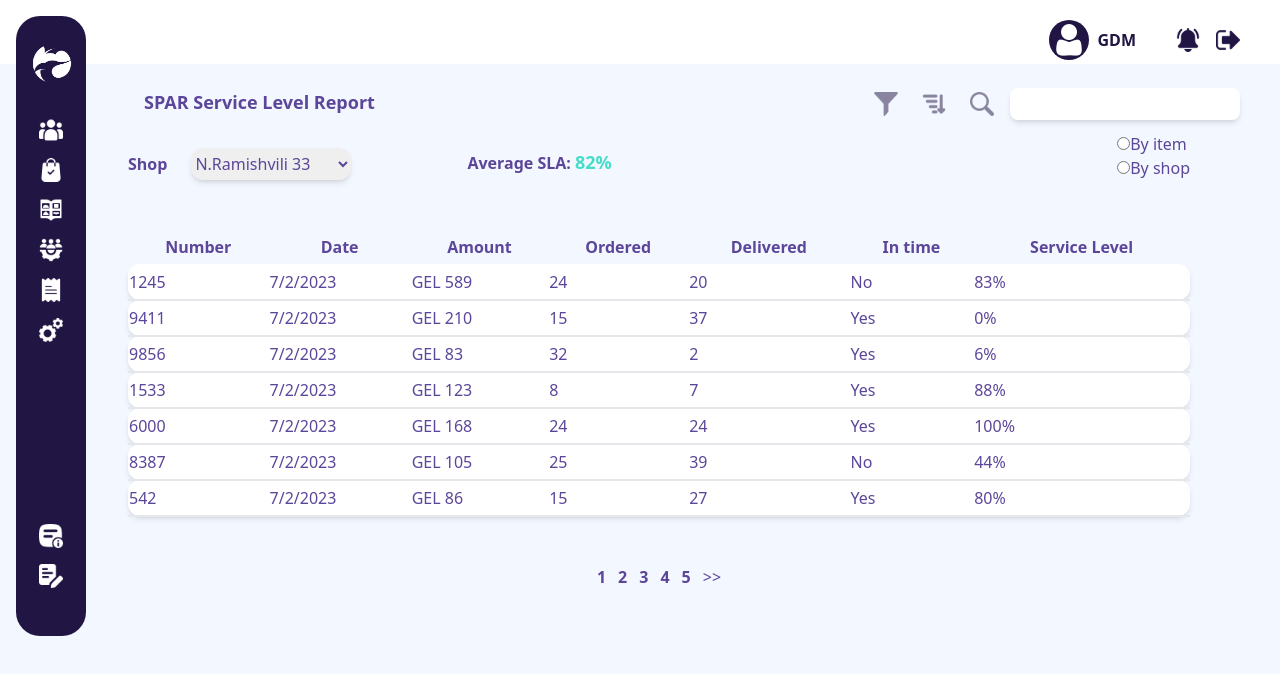
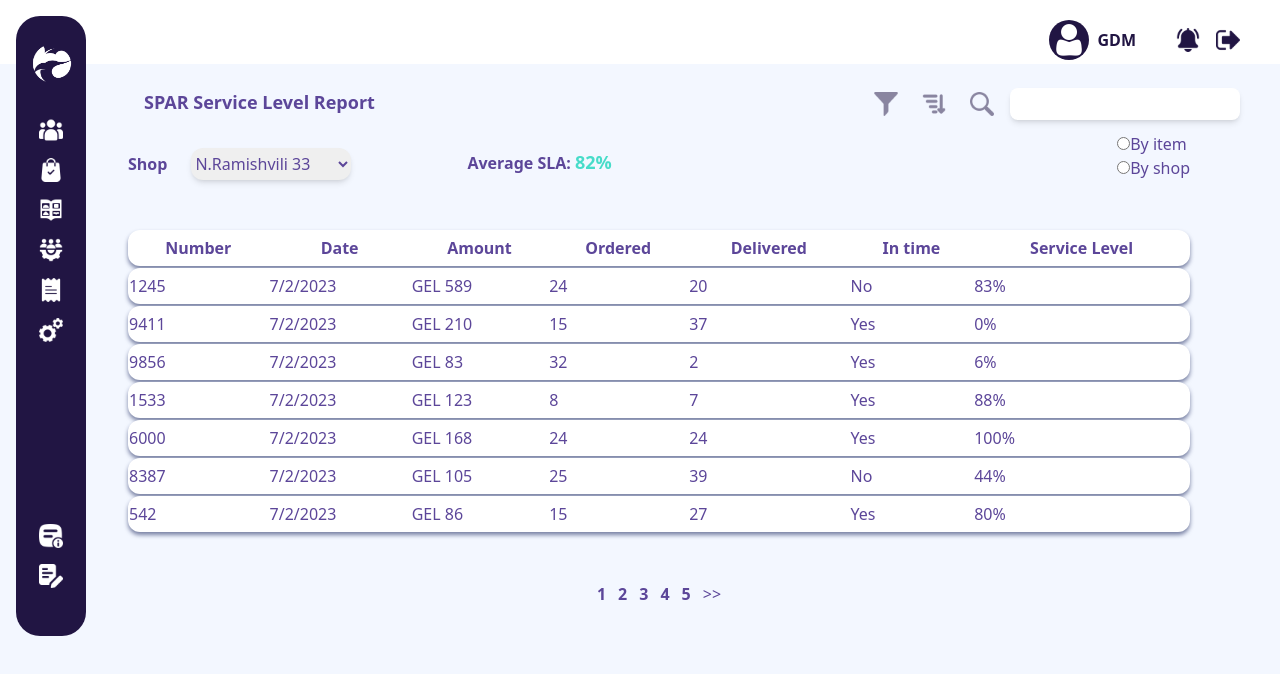
Before and after one commit to Alsandre/service-level, a React (Vite) app: page / in a window 1280 px wide. Shown: the top 674 px of the page. Built offline with nearby package versions, Linux system fonts and the light colour scheme.

Commit message:
fix: table spacing

```diff
--- a/src/components/footer/CustomerChat.tsx
+++ /dev/null
@@ -1,3 +0,0 @@
-export default function CustomerChat (): JSX.Element {
-    return <div></div>
-}
--- a/src/components/footer/Footer.tsx
+++ b/src/components/footer/Footer.tsx
@@ -1,8 +1,6 @@
-import CustomerChat from "./CustomerChat";
 
 
 export default function Footer (): JSX.Element {
     return <footer>
-    <CustomerChat />
   </footer>
 }
--- a/src/components/main/Table.tsx
+++ b/src/components/main/Table.tsx
@@ -9,27 +9,28 @@
     prepareRow,
     pageOptions,
     page,
-    state,
     gotoPage,
     previousPage,
     nextPage,
-    setPageSize,
     canPreviousPage,
     canNextPage,
-    visibleColumns,
   } = props;
 
   return (
     <div>
-      <table {...getTableProps()} className="w-full min-w-[700px]">
+      <table {...getTableProps()} className="w-full min-w-[700px] seperate-border border-spacing-y-[2px]">
         <thead className="h-9">
           {headerGroups.map((headerGroup) => (
-            <tr key={keyGen()} {...headerGroup.getHeaderGroupProps()}>
+            <tr
+              key={keyGen()}
+              {...headerGroup.getHeaderGroupProps()}
+              className="rounded-xl bg-white shadowy"
+            >
               {headerGroup.headers.map((column) => (
                 <th
                   key={keyGen()}
                   {...column.getHeaderProps()}
-                  className="first:rounded-l-lg last:rounded-r-lg"
+                  className="first:rounded-l-xl last:rounded-r-xl"
                 >
                   {column.render("Header")}
                 </th>
@@ -37,21 +38,21 @@
             </tr>
           ))}
         </thead>
-        <tbody {...getTableBodyProps()}>
+        <tbody {...getTableBodyProps()} >
           {page.map((row) => {
             prepareRow(row);
             return (
               <tr
                 key={keyGen()}
                 {...row.getRowProps()}
-                className="rounded-xl bg-white h-9 shadow-md border-b-2 hover:bg-rowSelect"
+                className="rounded-xl bg-white h-9 shadowy hover:bg-rowSelect hover:text-white"
               >
                 {row.cells.map((cell) => {
                   return (
                     <td
                       key={keyGen()}
                       {...cell.getCellProps()}
-                      className="first:rounded-l-xl last:rounded-r-xl"
+                      className="first:rounded-l-xl last:rounded-r-xl border-spacing-y-2 text-inherit"
                     >
                       {cell.render("Cell")}
                     </td>
@@ -68,7 +69,7 @@
           return (
             <button
               key={keyGen()}
-              className='font-bold'
+              className="font-bold"
               onClick={(e) => {
                 gotoPage(page);
               }}
--- a/src/index.css
+++ b/src/index.css
@@ -10,8 +10,9 @@
     background-color: rgba(243, 247, 255, 1);
     margin: 0;
 }
-.round {
-    /* border-collapse: collapse; */
-    border-top-left-radius: 20px;
-    border-bottom-left-radius: 20px;
+.seperate-border {
+    border-collapse: separate!important;
 }
+.shadowy {
+    box-shadow: 0 3px 4px rgba(36, 48, 100, 0.589);
+}
--- a/src/tableData.ts
+++ b/src/tableData.ts
@@ -2,14 +2,14 @@
 
 export type TShopData = {
   address: string;
-  amount: string,
+  amount: string;
   date: string;
   delivered: string;
   inTime: string;
   number: string;
   ordered: string;
   serviceLevel: string;
-}[]
+}[];
 
 export type TItemData = {
   address: string;
@@ -19,8 +19,7 @@
   number: string;
   ordered: string;
   serviceLevel: string;
-}[]
-
+}[];
 
 export const itemData = [
   {
@@ -856,23 +855,15 @@
 ];
 
 export const itemColumns: Array<Column> = [
-  {
-    Header: " ",
-    columns: [
   { Header: "Number", accessor: "number" },
   { Header: "Item", accessor: "item" },
   { Header: "Ordered", accessor: "ordered" },
   { Header: "Delivered", accessor: "delivered" },
   { Header: "In time", accessor: "inTime" },
   { Header: "Service Level", accessor: "serviceLevel" },
-    ],
-  },
 ];
 
 export const shopColumns: Array<Column> = [
-  {
-    Header: " ",
-    columns: [
   { Header: "Number", accessor: "number" },
   { Header: "Date", accessor: "date" },
   { Header: "Amount", accessor: "amount" },
@@ -880,13 +871,14 @@
   { Header: "Delivered", accessor: "delivered" },
   { Header: "In time", accessor: "inTime" },
   { Header: "Service Level", accessor: "serviceLevel" },
-    ],
-  },
 ];
 
-export const shopAddresses: string[] = findUniqueShopAddresses(shopData)
+export const shopAddresses: string[] = findUniqueShopAddresses(shopData);
 
-function findUniqueShopAddresses (data: TShopData): string[] {
-  const setOfAddresses: Set<string> = new Set([...data.map(dataObj => dataObj.address), 'Vazha-Pshavela 7']);
-  return [...setOfAddresses]
+function findUniqueShopAddresses(data: TShopData): string[] {
+  const setOfAddresses: Set<string> = new Set([
+    ...data.map((dataObj) => dataObj.address),
+    "Vazha-Pshavela 7",
+  ]);
+  return [...setOfAddresses];
 }
```
Lines whose indentation alone changed are shown as unchanged.
